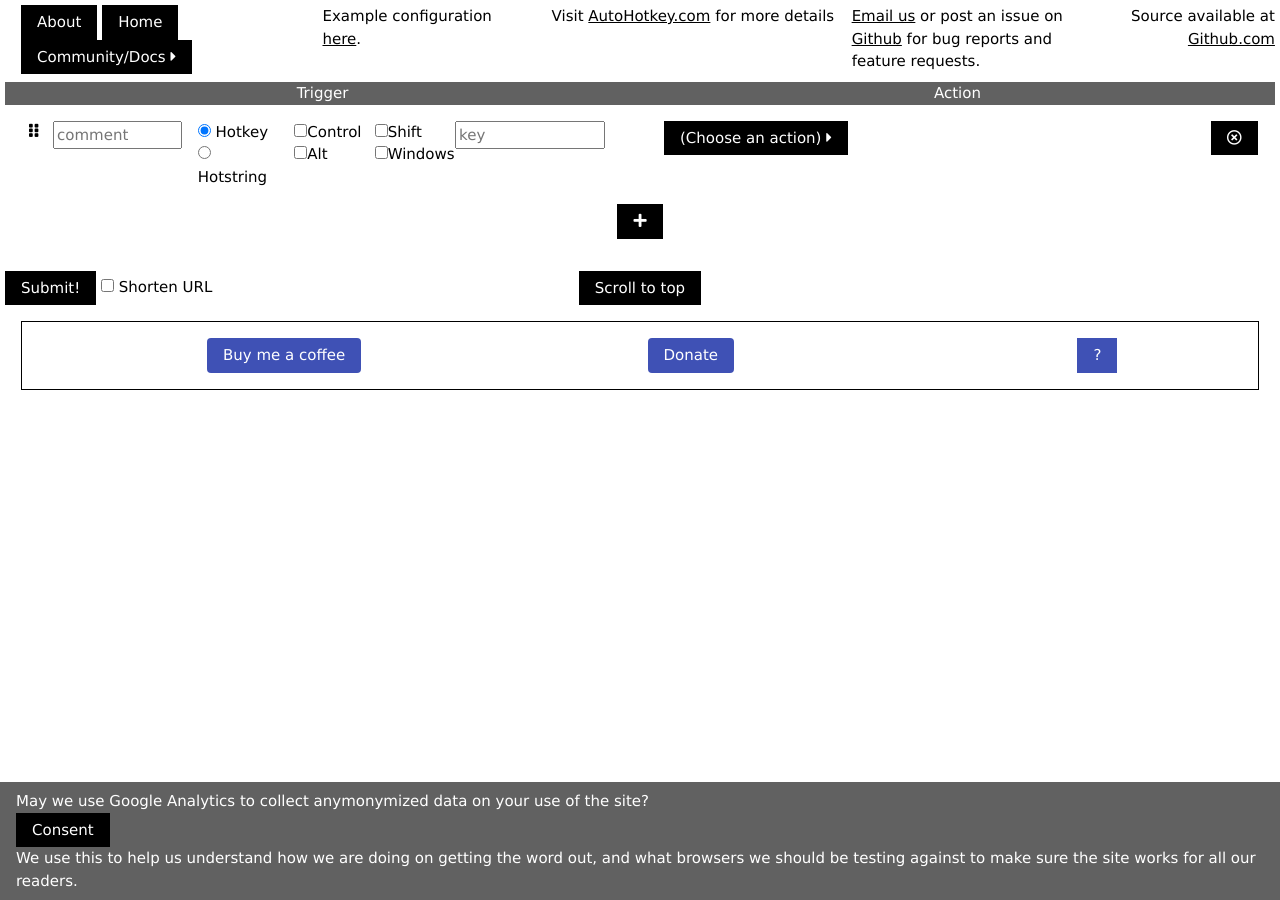
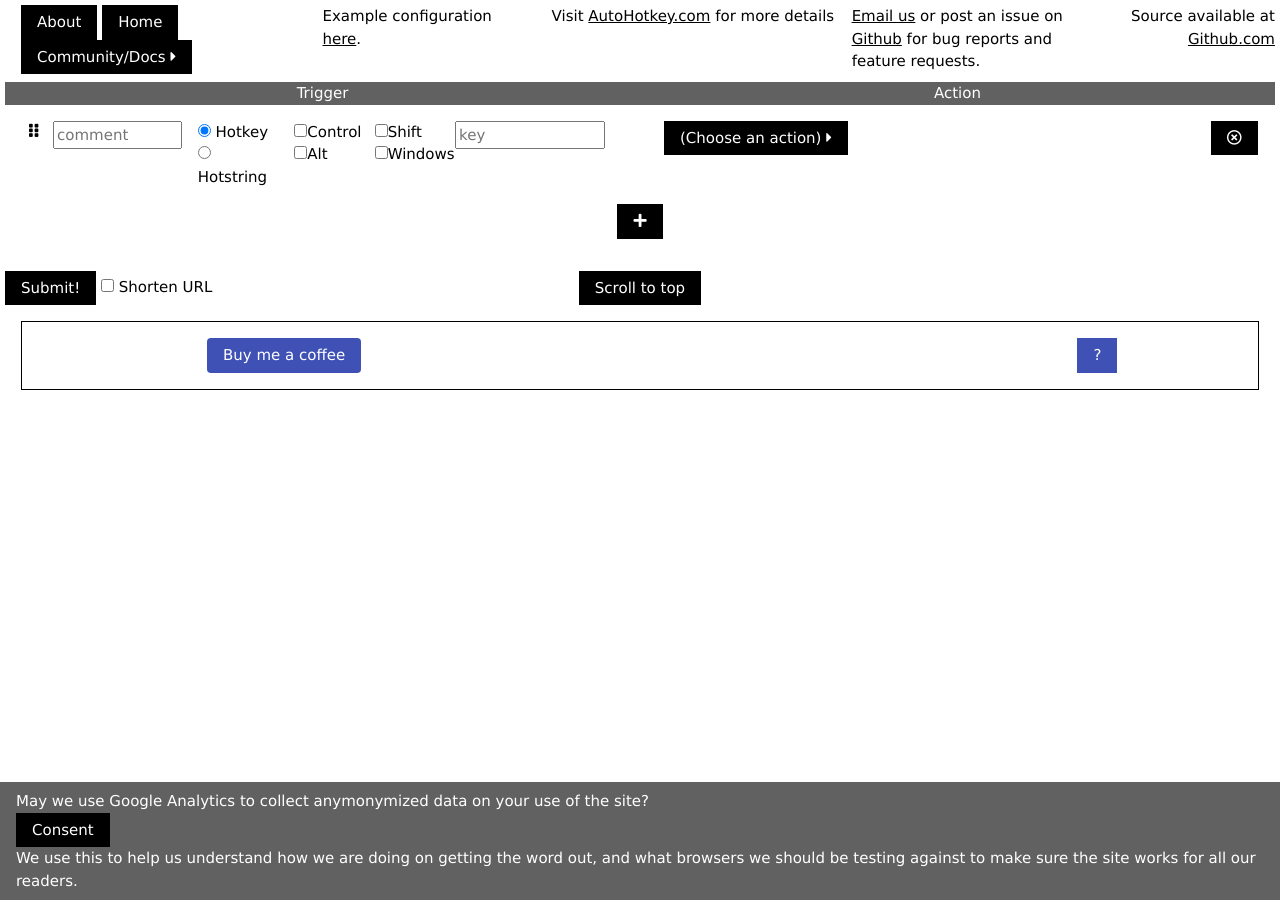
Before and after one commit to mshafer1/AHK-generator, a Jekyll site: the page built from index.html, in a window 1280 px wide. Built offline with Jekyll 4.4.1, drawn with Linux system fonts in a browser that asks for light colours; nearby versions of some CDN libraries.

Commit message:
Remove donate button
PayPal has retired the pool service

```diff
--- a/index.html
+++ b/index.html
@@ -70,9 +70,7 @@ layout: basic
     </div>
     <div class="w3-col l1">&nbsp;</div>
     <div class="w3-col w3-center l3">
-        <a target="_blank" class="w3-btn w3-round w3-indigo" href="https://paypal.me/pools/c/8riFL9CaH0">
-            Donate
-        </a>
+        &nbsp;
     </div>
     <div class="w3-col l1">&nbsp;</div>
     <div class="w3-col w3-center l3">
```
